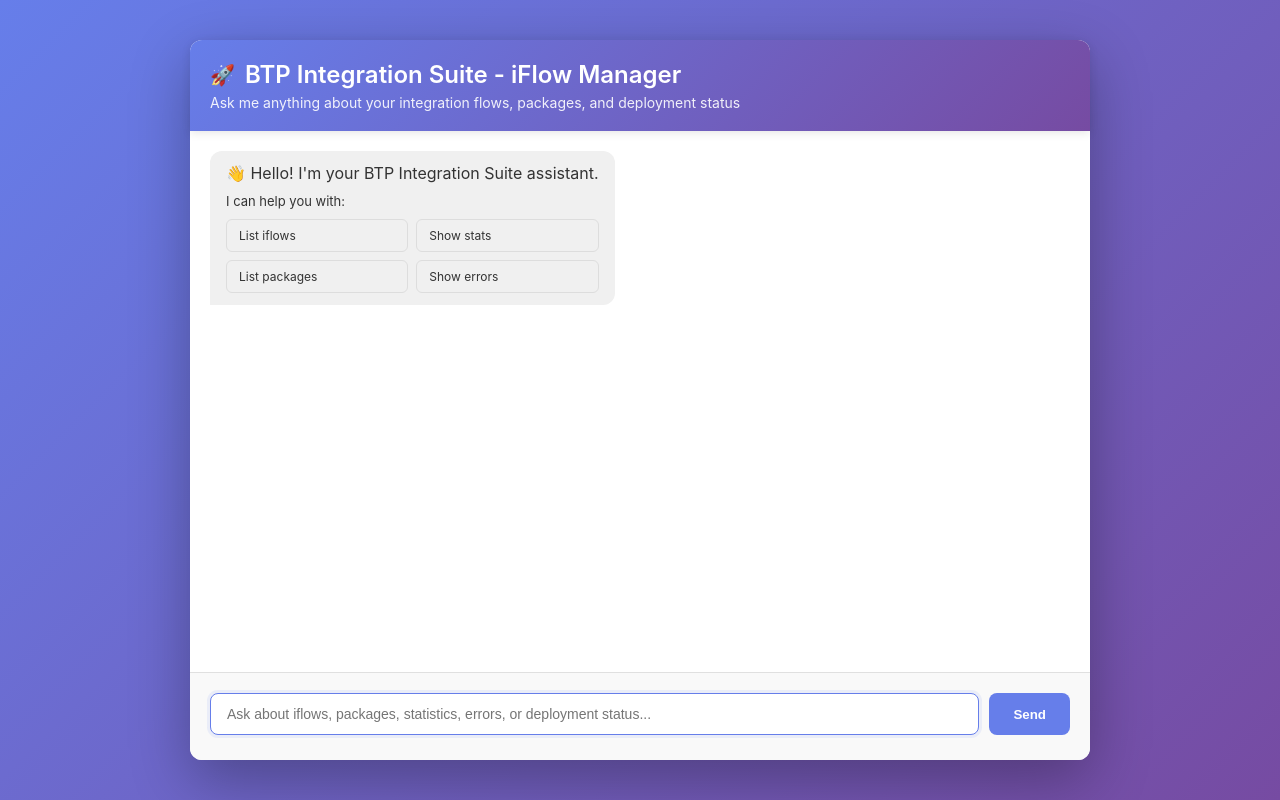
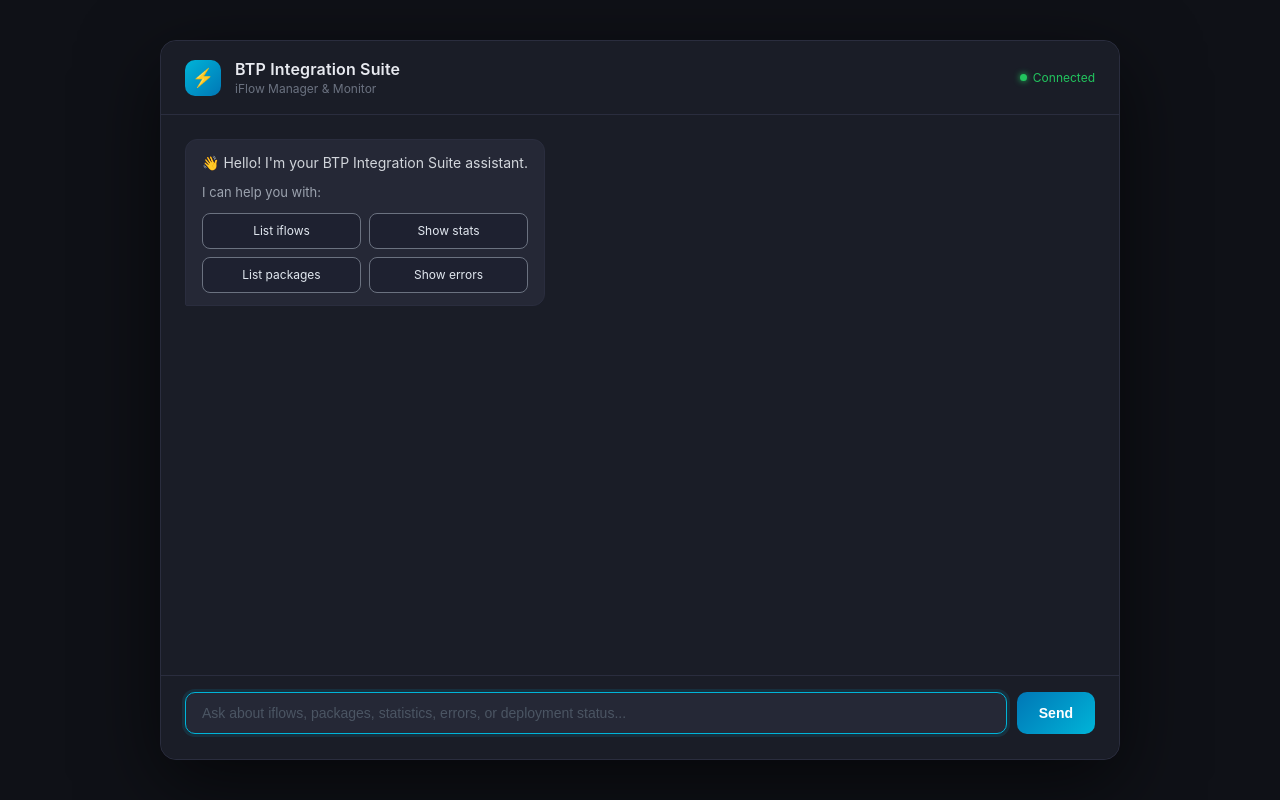
Before and after one commit to madhu41411/btp-mcp, a Flask app: page / in a window 1280 px wide. Run offline with Flask 3, Linux system fonts and the light colour scheme.

Commit message:
Redesign UI with dark theme and fix suggestion button borders
Co-Authored-By: Claude Sonnet 4.6 <noreply@anthropic.com>

```diff
--- a/templates/index.html
+++ b/templates/index.html
@@ -5,15 +5,11 @@
     <meta name="viewport" content="width=device-width, initial-scale=1.0">
     <title>BTP Integration Suite - iFlow Manager</title>
     <style>
-        * {
-            margin: 0;
-            padding: 0;
-            box-sizing: border-box;
-        }
+        * { margin: 0; padding: 0; box-sizing: border-box; }
 
         body {
             font-family: -apple-system, BlinkMacSystemFont, 'Segoe UI', Roboto, 'Helvetica Neue', Arial, sans-serif;
-            background: linear-gradient(135deg, #667eea 0%, #764ba2 100%);
+            background: #0f1117;
             min-height: 100vh;
             display: flex;
             justify-content: center;
@@ -23,319 +19,298 @@
 
         .container {
             width: 100%;
-            max-width: 900px;
-            background: white;
-            border-radius: 12px;
-            box-shadow: 0 20px 60px rgba(0, 0, 0, 0.3);
+            max-width: 960px;
+            background: #1a1d27;
+            border-radius: 16px;
+            border: 1px solid #2a2d3e;
+            box-shadow: 0 24px 80px rgba(0,0,0,0.6);
             display: flex;
             flex-direction: column;
             height: 90vh;
-            max-height: 800px;
+            max-height: 820px;
         }
 
         .header {
-            background: linear-gradient(135deg, #667eea 0%, #764ba2 100%);
-            color: white;
-            padding: 20px;
-            border-radius: 12px 12px 0 0;
-            box-shadow: 0 2px 10px rgba(0, 0, 0, 0.1);
+            background: #1a1d27;
+            border-bottom: 1px solid #2a2d3e;
+            padding: 18px 24px;
+            border-radius: 16px 16px 0 0;
+            display: flex;
+            align-items: center;
+            gap: 14px;
         }
 
-        .header h1 {
-            font-size: 24px;
-            font-weight: 600;
+        .header-logo {
+            width: 36px;
+            height: 36px;
+            background: linear-gradient(135deg, #00b4d8, #0077b6);
+            border-radius: 10px;
             display: flex;
             align-items: center;
-            gap: 10px;
+            justify-content: center;
+            font-size: 18px;
+            flex-shrink: 0;
         }
 
-        .header p {
-            font-size: 14px;
-            opacity: 0.9;
-            margin-top: 5px;
+        .header-text h1 {
+            font-size: 16px;
+            font-weight: 600;
+            color: #e8eaf0;
+            letter-spacing: 0.01em;
+        }
+
+        .header-text p {
+            font-size: 12px;
+            color: #6b7280;
+            margin-top: 2px;
+        }
+
+        .header-status {
+            margin-left: auto;
+            display: flex;
+            align-items: center;
+            gap: 6px;
+            font-size: 12px;
+            color: #22c55e;
+        }
+
+        .status-dot {
+            width: 7px;
+            height: 7px;
+            border-radius: 50%;
+            background: #22c55e;
+            box-shadow: 0 0 6px #22c55e;
         }
 
         .chat-area {
             flex: 1;
             overflow-y: auto;
-            padding: 20px;
+            padding: 24px;
             display: flex;
             flex-direction: column;
-            gap: 15px;
+            gap: 16px;
+            scrollbar-width: thin;
+            scrollbar-color: #2a2d3e transparent;
         }
+
+        .chat-area::-webkit-scrollbar { width: 4px; }
+        .chat-area::-webkit-scrollbar-track { background: transparent; }
+        .chat-area::-webkit-scrollbar-thumb { background: #2a2d3e; border-radius: 4px; }
 
         .message {
             display: flex;
             gap: 10px;
-            animation: slideIn 0.3s ease-out;
+            animation: slideIn 0.25s ease-out;
         }
 
         @keyframes slideIn {
-            from {
-                opacity: 0;
-                transform: translateY(10px);
-            }
-            to {
-                opacity: 1;
-                transform: translateY(0);
-            }
+            from { opacity: 0; transform: translateY(8px); }
+            to   { opacity: 1; transform: translateY(0); }
         }
 
-        .message.user {
-            justify-content: flex-end;
-        }
-
-        .message.assistant {
-            justify-content: flex-start;
-        }
+        .message.user { justify-content: flex-end; }
+        .message.assistant { justify-content: flex-start; }
 
         .message-content {
-            max-width: 70%;
+            max-width: 75%;
             padding: 12px 16px;
             border-radius: 12px;
             word-wrap: break-word;
+            font-size: 14px;
+            line-height: 1.5;
         }
 
         .message.user .message-content {
-            background: #667eea;
-            color: white;
-            border-radius: 12px 12px 0 12px;
+            background: linear-gradient(135deg, #0077b6, #00b4d8);
+            color: #fff;
+            border-radius: 12px 12px 2px 12px;
         }
 
         .message.assistant .message-content {
-            background: #f0f0f0;
-            color: #333;
-            border-radius: 12px 12px 12px 0;
+            background: #252836;
+            color: #d1d5db;
+            border-radius: 12px 12px 12px 2px;
+            border: 1px solid #2a2d3e;
         }
 
         .message.error .message-content {
-            background: #fee;
-            color: #c33;
+            background: #2d1b1b;
+            color: #f87171;
+            border: 1px solid #7f1d1d;
         }
 
         .data-display {
             margin-top: 10px;
             padding: 12px;
-            background: #f9f9f9;
-            border-left: 4px solid #667eea;
-            border-radius: 4px;
+            background: #1a1d27;
+            border-left: 3px solid #00b4d8;
+            border-radius: 6px;
+            font-size: 13px;
+            overflow-x: auto;
+        }
+
+        .iflows-list { display: flex; flex-direction: column; gap: 8px; }
+
+        .iflow-item {
+            padding: 10px 12px;
+            background: #252836;
+            border: 1px solid #2a2d3e;
+            border-radius: 8px;
             font-size: 13px;
         }
 
-        .iflows-list {
-            display: flex;
-            flex-direction: column;
-            gap: 8px;
-        }
-
-        .iflow-item {
-            padding: 10px;
-            background: white;
-            border: 1px solid #e0e0e0;
-            border-radius: 6px;
-            font-size: 13px;
-        }
-
-        .iflow-name {
-            font-weight: 600;
-            color: #667eea;
-        }
-
-        .iflow-details {
-            font-size: 12px;
-            color: #666;
-            margin-top: 4px;
-        }
+        .iflow-name { font-weight: 600; color: #00b4d8; }
+        .iflow-details { font-size: 12px; color: #6b7280; margin-top: 4px; }
 
         .stats-grid {
             display: grid;
-            grid-template-columns: repeat(auto-fit, minmax(150px, 1fr));
+            grid-template-columns: repeat(auto-fit, minmax(130px, 1fr));
             gap: 10px;
-            margin-top: 10px;
+            margin-top: 8px;
         }
 
         .stat-card {
-            background: white;
-            border: 1px solid #e0e0e0;
-            border-radius: 6px;
-            padding: 12px;
+            background: #252836;
+            border: 1px solid #2a2d3e;
+            border-radius: 10px;
+            padding: 14px;
             text-align: center;
         }
 
-        .stat-value {
-            font-size: 20px;
-            font-weight: bold;
-            color: #667eea;
-        }
-
-        .stat-label {
-            font-size: 12px;
-            color: #666;
-            margin-top: 4px;
-        }
+        .stat-value { font-size: 22px; font-weight: 700; }
+        .stat-label { font-size: 11px; color: #6b7280; margin-top: 4px; text-transform: uppercase; letter-spacing: 0.05em; }
 
         .suggestions {
             display: grid;
-            grid-template-columns: repeat(auto-fit, minmax(150px, 1fr));
+            grid-template-columns: repeat(auto-fit, minmax(130px, 1fr));
             gap: 8px;
             margin-top: 10px;
         }
 
         .suggestion {
             padding: 8px 12px;
-            background: #f0f0f0;
-            border: 1px solid #ddd;
-            border-radius: 6px;
+            background: #1e2130;
+            border: 1.5px solid #6b7280;
+            border-radius: 8px;
             cursor: pointer;
             font-size: 12px;
-            transition: all 0.2s;
+            color: #e2e8f0;
+            transition: all 0.15s;
+            text-align: center;
         }
 
         .suggestion:hover {
-            background: #e0e0e0;
-            border-color: #667eea;
+            background: #2e3347;
+            border-color: #00b4d8;
+            color: #00b4d8;
         }
 
-        .loading {
-            display: flex;
-            gap: 4px;
-            align-items: center;
+        .loading { display: flex; gap: 5px; align-items: center; padding: 4px 0; }
+
+        .loading span {
+            width: 7px;
+            height: 7px;
+            border-radius: 50%;
+            background: #00b4d8;
+            animation: bounce 1.3s infinite;
         }
 
-        .loading span {
-            width: 8px;
-            height: 8px;
-            border-radius: 50%;
-            background: #667eea;
-            animation: bounce 1.4s infinite;
-        }
-
-        .loading span:nth-child(2) {
-            animation-delay: 0.2s;
-        }
-
-        .loading span:nth-child(3) {
-            animation-delay: 0.4s;
-        }
+        .loading span:nth-child(2) { animation-delay: 0.15s; }
+        .loading span:nth-child(3) { animation-delay: 0.3s; }
 
         @keyframes bounce {
-            0%, 80%, 100% {
-                opacity: 0.5;
-                transform: translateY(0);
-            }
-            40% {
-                opacity: 1;
-                transform: translateY(-10px);
-            }
+            0%, 80%, 100% { opacity: 0.3; transform: translateY(0); }
+            40%            { opacity: 1;   transform: translateY(-8px); }
         }
 
         .input-area {
-            padding: 20px;
-            border-top: 1px solid #e0e0e0;
-            background: #f9f9f9;
-            border-radius: 0 0 12px 12px;
+            padding: 16px 24px 20px;
+            border-top: 1px solid #2a2d3e;
+            background: #1a1d27;
+            border-radius: 0 0 16px 16px;
         }
 
-        .input-form {
-            display: flex;
-            gap: 10px;
-        }
+        .input-form { display: flex; gap: 10px; }
 
         .input-field {
             flex: 1;
             padding: 12px 16px;
-            border: 1px solid #e0e0e0;
-            border-radius: 8px;
+            background: #252836;
+            border: 1px solid #2a2d3e;
+            border-radius: 10px;
             font-size: 14px;
+            color: #e8eaf0;
             outline: none;
-            transition: border-color 0.2s;
+            transition: border-color 0.2s, box-shadow 0.2s;
         }
 
+        .input-field::placeholder { color: #4b5563; }
+
         .input-field:focus {
-            border-color: #667eea;
-            box-shadow: 0 0 0 3px rgba(102, 126, 234, 0.1);
+            border-color: #00b4d8;
+            box-shadow: 0 0 0 3px rgba(0, 180, 216, 0.12);
         }
 
         .send-btn {
-            padding: 12px 24px;
-            background: #667eea;
+            padding: 12px 22px;
+            background: linear-gradient(135deg, #0077b6, #00b4d8);
             color: white;
             border: none;
-            border-radius: 8px;
+            border-radius: 10px;
             cursor: pointer;
             font-weight: 600;
+            font-size: 14px;
             transition: all 0.2s;
+            white-space: nowrap;
         }
 
         .send-btn:hover {
-            background: #764ba2;
-            transform: translateY(-2px);
-            box-shadow: 0 5px 15px rgba(102, 126, 234, 0.3);
+            transform: translateY(-1px);
+            box-shadow: 0 6px 20px rgba(0, 180, 216, 0.35);
         }
 
-        .send-btn:active {
-            transform: translateY(0);
-        }
+        .send-btn:active { transform: translateY(0); }
+        .send-btn:disabled { opacity: 0.4; cursor: not-allowed; transform: none; }
 
-        .send-btn:disabled {
-            opacity: 0.5;
-            cursor: not-allowed;
-        }
-
-        .error-message {
-            color: #c33;
-            font-size: 12px;
-            margin-top: 5px;
-        }
+        .error-message { color: #f87171; font-size: 12px; margin-top: 5px; }
 
         .info-badge {
             display: inline-block;
-            background: #e3f2fd;
-            color: #1976d2;
-            padding: 4px 8px;
+            background: #0c2d3f;
+            color: #00b4d8;
+            padding: 3px 8px;
             border-radius: 4px;
-            font-size: 12px;
+            font-size: 11px;
             margin-right: 5px;
         }
 
-        .icon {
-            font-size: 20px;
-        }
-
         @media (max-width: 600px) {
-            .message-content {
-                max-width: 100%;
-            }
-
-            .stats-grid {
-                grid-template-columns: repeat(2, 1fr);
-            }
-
-            .suggestions {
-                grid-template-columns: 1fr;
-            }
-
-            .header h1 {
-                font-size: 18px;
-            }
+            .message-content { max-width: 100%; }
+            .stats-grid { grid-template-columns: repeat(2, 1fr); }
+            .suggestions { grid-template-columns: 1fr 1fr; }
+            .header-text h1 { font-size: 14px; }
         }
     </style>
 </head>
 <body>
     <div class="container">
         <div class="header">
-            <h1>
-                <span class="icon">🚀</span>
-                BTP Integration Suite - iFlow Manager
-            </h1>
-            <p>Ask me anything about your integration flows, packages, and deployment status</p>
+            <div class="header-logo">⚡</div>
+            <div class="header-text">
+                <h1>BTP Integration Suite</h1>
+                <p>iFlow Manager &amp; Monitor</p>
+            </div>
+            <div class="header-status">
+                <div class="status-dot"></div>
+                Connected
+            </div>
         </div>
 
         <div class="chat-area" id="chatArea">
             <div class="message assistant">
                 <div class="message-content">
                     <div>👋 Hello! I'm your BTP Integration Suite assistant.</div>
-                    <div style="margin-top: 10px; font-size: 13px;">I can help you with:</div>
+                    <div style="margin-top: 10px; font-size: 13px; color: #9ca3af;">I can help you with:</div>
                     <div class="suggestions" style="margin-top: 10px;">
                         <div class="suggestion" onclick="sendMessage('List all iflows')">List iflows</div>
                         <div class="suggestion" onclick="sendMessage('Show statistics')">Show stats</div>
```
